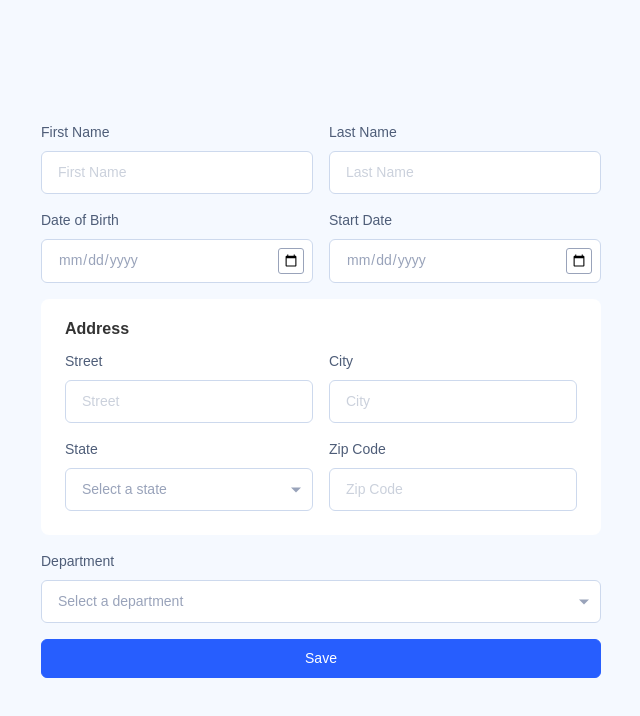
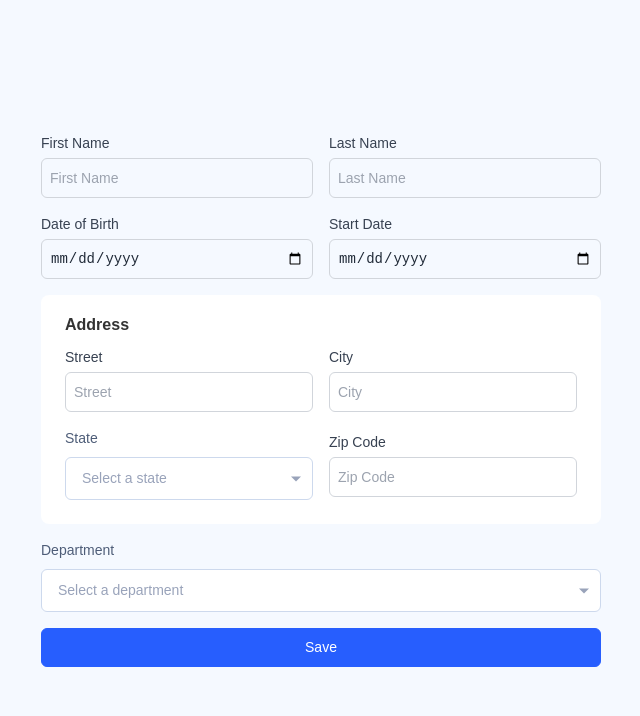
Before and after one commit to NikXpro/wealth-health, a React (Vite) app: page / in a window 1280 px wide. Shown: the top 716 px of the page, without its empty margins (319-959 px from the left). Built offline with nearby package versions, Linux system fonts and the light colour scheme.

Commit message:
feat(input): ajouter la gestion des erreurs dans le composant Input - inclure une nouvelle prop 'error' pour afficher les messages d'erreur - modifier le style du groupe d'input pour indiquer les erreurs visuellement - ajouter un icône d'erreur et un message d'erreur sous le champ d'input

```diff
--- a/src/components/Input.scss
+++ b/src/components/Input.scss
@@ -19,121 +19,97 @@
   display: flex;
   flex-direction: column;
   width: 100%;
-}
+  position: relative;
 
   .input-label {
-  color: var(--input-label-color);
-  font-size: var(--input-label-font-size);
+    font-size: 0.875rem;
     font-weight: 500;
-  margin-bottom: var(--input-label-margin-bottom);
+    color: #374151;
+    margin-bottom: 0.25rem;
   }
 
   .input-group {
     position: relative;
     display: flex;
-  width: 100%;
+    align-items: stretch;
+    border: 1px solid #d1d5db;
+    border-radius: 0.375rem;
+    transition: border-color 0.15s ease-in-out;
+    min-height: 2.5rem;
 
-  &__field,
+    &--error {
+      border-color: #ef4444;
+    }
+
     &__prefix,
     &__suffix {
-    white-space: nowrap;
-    display: block;
-    border-radius: 0;
-
-    &:not(:first-child):not(:last-child) {
-      border-radius: 0;
+      padding: 0.5rem;
+      color: #6b7280;
+      background-color: #f3f4f6;
+      border: 1px solid #d1d5db;
+      display: flex;
+      align-items: center;
     }
 
-    &:not(:first-child) {
-      margin-left: -1px;
+    &__prefix {
+      border-right: none;
+      border-top-left-radius: 0.375rem;
+      border-bottom-left-radius: 0.375rem;
     }
+
+    &__suffix {
+      border-left: none;
+      border-top-right-radius: 0.375rem;
+      border-bottom-right-radius: 0.375rem;
     }
 
     &__field {
-    position: relative;
-    z-index: 1;
-    flex: 1 1 auto;
-    width: 100%;
-    margin-top: 0;
-    margin-bottom: 0;
-    padding: 8px 8px 8px 16px;
-    line-height: 25px;
-    font-size: 14px;
-    font-weight: 500;
-    font-family: inherit;
-    -webkit-appearance: none;
-    color: var(--input-group-color);
-    border: 1px solid var(--input-group-border);
-    background: var(--input-group-background);
-    transition: border 0.3s ease;
+      flex: 1;
+      padding: 0.5rem;
+      border: none;
+      outline: none;
+      font-size: 0.875rem;
+      color: #1f2937;
+      background-color: transparent;
 
       &::placeholder {
-      color: var(--input-group-placeholder);
-    }
-
-    &:focus {
-      outline: none;
-      border-color: var(--input-group-border-focus);
+        color: #9ca3af;
       }
 
       &--date {
         &::-webkit-calendar-picker-indicator {
-        border: 1px solid var(--input-group-color);
-        padding: 5px;
           cursor: pointer;
-        border-radius: 3px;
-        transition: background-color 0.3s ease;
-
-        &:hover {
-          border-color: var(--input-group-border-focus);
-        }
-      }
-
-      &::-webkit-datetime-edit {
-        padding: 0;
-      }
-
-      &::-webkit-datetime-edit-fields-wrapper {
-        padding: 0;
+          position: relative;
+          z-index: 1;
         }
       }
     }
 
-  &__prefix,
-  &__suffix {
-    text-align: center;
-    padding: 8px 12px;
-    font-size: 14px;
-    line-height: 25px;
-    color: var(--input-group-prefix-color);
-    background: var(--input-group-prefix-background);
-    border: 1px solid var(--input-group-prefix-border);
-    transition: background 0.3s ease, border 0.3s ease, color 0.3s ease;
-  }
+    &__error-icon {
+      position: absolute;
+      right: 0.5rem;
+      top: 50%;
+      transform: translateY(-50%);
+      color: #ef4444;
+      display: flex;
+      align-items: center;
+      justify-content: center;
+      z-index: 0;
 
-  // Gestion des border-radius pour le premier élément
-  &__field:first-child,
-  &__prefix:first-child {
-    border-radius: 6px 0 0 6px;
-  }
-
-  // Gestion des border-radius pour le dernier élément
-  &__field:last-child,
-  &__suffix:last-child {
-    border-radius: 0 6px 6px 0;
-  }
-
-  // Gestion des border-radius quand il n'y a que l'input
-  &__field:only-child {
-    border-radius: 6px;
-  }
-
-  &:focus-within {
-    .input-group__prefix,
-    .input-group__suffix {
-      color: var(--input-group-prefix-color-focus);
-      background: var(--input-group-prefix-background-focus);
-      border-color: var(--input-group-prefix-border-focus);
+      &--date {
+        right: 1.75rem;
       }
     }
   }
+
+  .input-error {
+    font-size: 0.75rem;
+    color: #ef4444;
+    margin-top: 0.125rem;
+    display: flex;
+    align-items: center;
+    gap: 0.25rem;
+    position: relative;
+    min-height: 0.75rem;
+  }
+}
--- a/src/components/Input.tsx
+++ b/src/components/Input.tsx
@@ -9,6 +9,7 @@ interface InputProps {
   value?: string;
   onChange?: (e: React.ChangeEvent<HTMLInputElement>) => void;
   label?: string;
+  error?: string;
 }
 
 const Input: React.FC<InputProps> = ({
@@ -19,13 +20,14 @@ const Input: React.FC<InputProps> = ({
   value,
   onChange,
   label,
+  error,
 }) => {
   const inputType = type === "date" ? "date" : type;
 
   return (
     <div className="input-wrapper">
       {label && <label className="input-label">{label}</label>}
-      <div className="input-group">
+      <div className={`input-group ${error ? "input-group--error" : ""}`}>
         {prefix && <span className="input-group__prefix">{prefix}</span>}
         <input
           className={`input-group__field ${
@@ -35,9 +37,40 @@ const Input: React.FC<InputProps> = ({
           placeholder={placeholder}
           value={value}
           onChange={onChange}
+          aria-invalid={error ? "true" : "false"}
+          aria-describedby={error ? `${label}-error` : undefined}
         />
         {suffix && <span className="input-group__suffix">{suffix}</span>}
+        {error && (
+          <span
+            className={`input-group__error-icon ${
+              type === "date" ? "input-group__error-icon--date" : ""
+            }`}
+            aria-hidden="true"
+          >
+            <svg
+              xmlns="http://www.w3.org/2000/svg"
+              width="16"
+              height="16"
+              viewBox="0 0 24 24"
+              fill="none"
+              stroke="currentColor"
+              strokeWidth="2"
+              strokeLinecap="round"
+              strokeLinejoin="round"
+            >
+              <circle cx="12" cy="12" r="10" />
+              <line x1="12" y1="8" x2="12" y2="12" />
+              <line x1="12" y1="16" x2="12.01" y2="16" />
+            </svg>
+          </span>
+        )}
       </div>
+      {error && (
+        <span id={`${label}-error`} className="input-error" role="alert">
+          {error}
+        </span>
+      )}
     </div>
   );
 };
```
Lines whose indentation alone changed are shown as unchanged.
